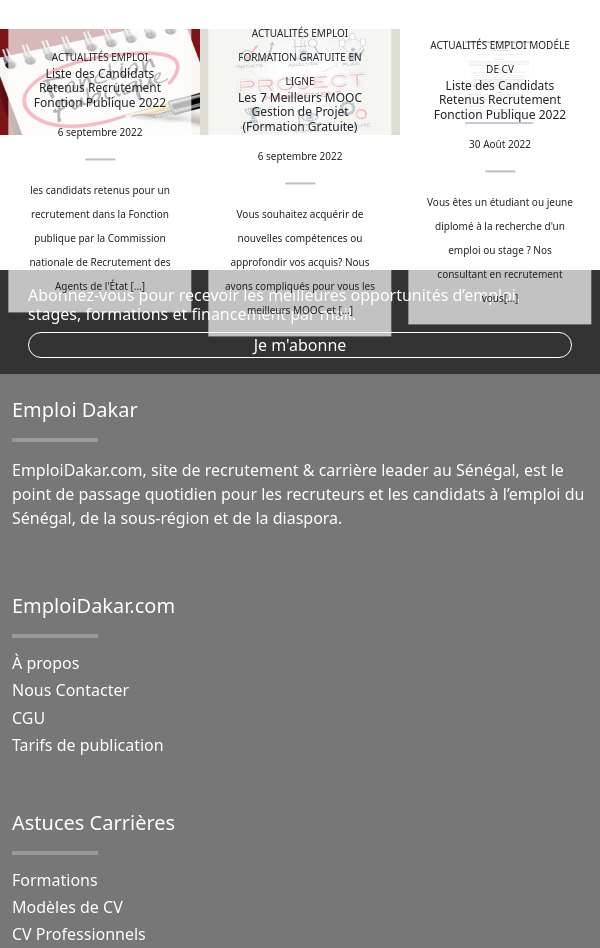
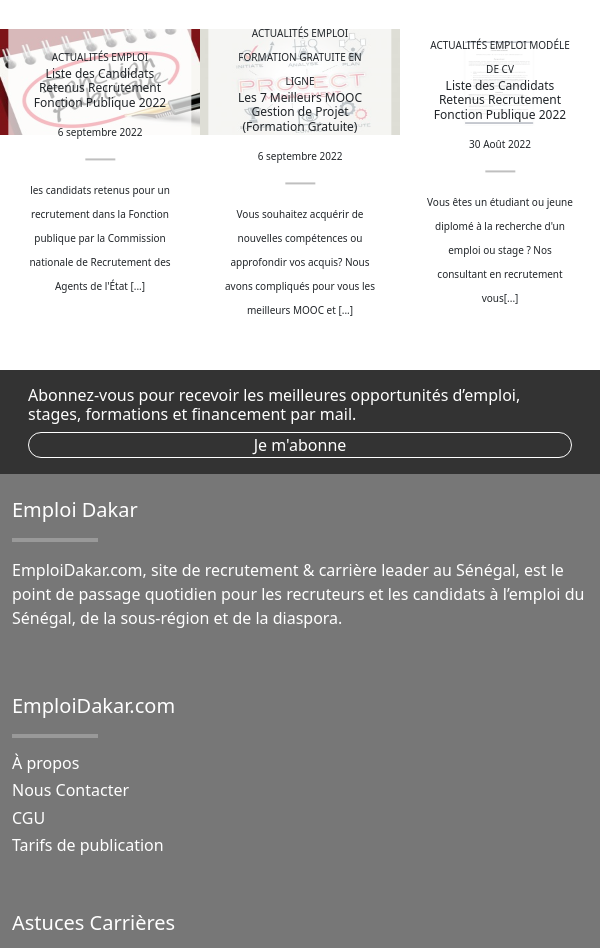
Before and after one commit to XMAN-MHD/emploidakar.github.io, a website: page index.html in a window 600 px wide. Shown: the part 2582-3530 px from the top of the page. Drawn offline with nearby package versions, Linux system fonts and the light colour scheme.

Commit message:
update footer margin top

```diff
--- a/index.css
+++ b/index.css
@@ -213,7 +213,7 @@
 /* footer section */
 footer
 {
-  margin-top: 100px;
+  margin-top: 300px;
   background-color: rgb(119, 119, 119);
 }
 #top-footer
@@ -283,7 +283,7 @@
   }
   footer
   {
-    margin-top: 100px;
+    margin-top: 200px;
   }
 
 }
@@ -306,7 +306,7 @@
     }
     footer
     {
-      margin-top: 100px;
+      margin-top: 200px;
     }
 
 }
```
